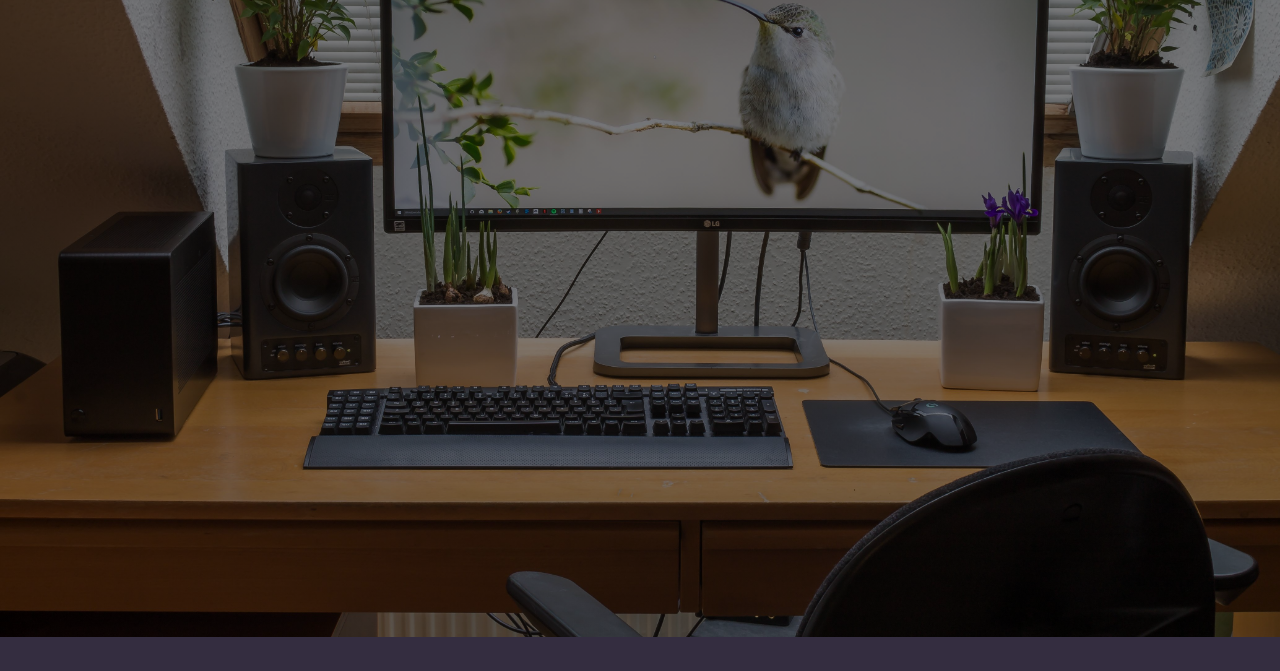
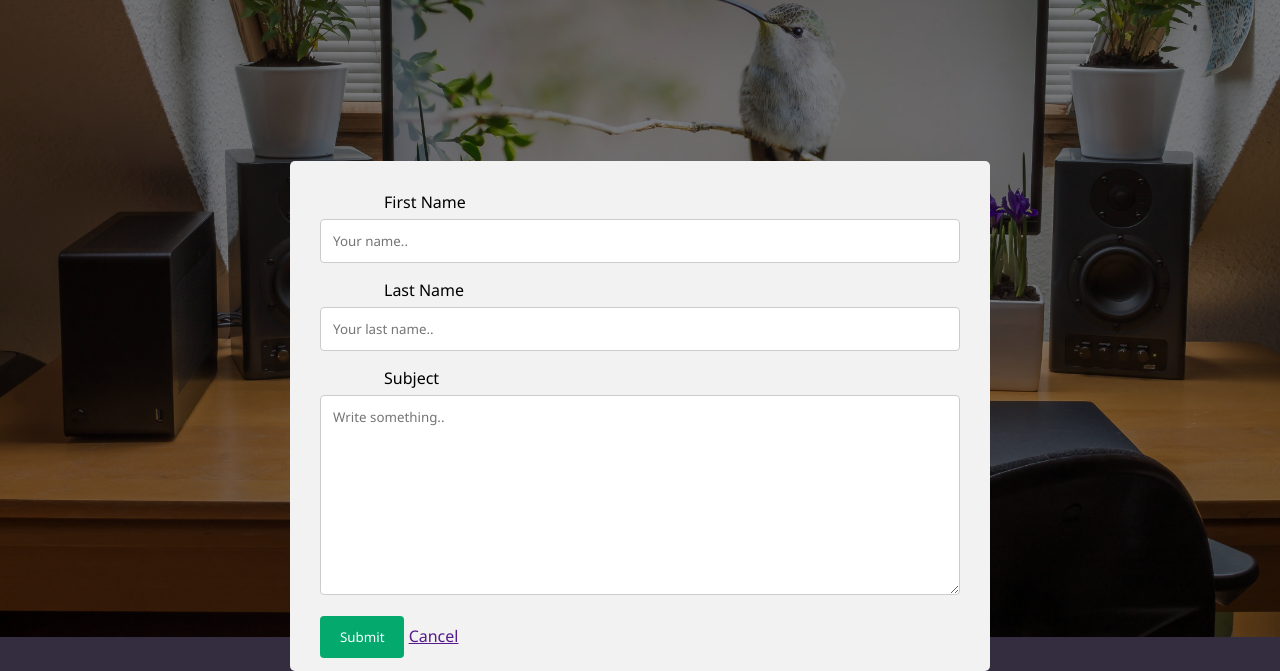
Before and after one commit to 20rp/my-site, a website built with Vite: page index.html in a window 1280 px wide. Both pictures are taken after a click on the link "Get in touch". Shown: the part 199-870 px from the top of the page. Before the commit the page ends 836 px from the top, so only its background shows below. Built offline with nearby package versions, Linux system fonts and the light colour scheme.

Commit message:
Added contact form and made form hidden by default

```diff
--- a/index.html
+++ b/index.html
@@ -1,6 +1,5 @@
 <!--
   TODO:
-    - add stylesheets
     - centre elements
     - add responsive design
     - divide into sections with divs
@@ -23,7 +22,12 @@
         <li class="heading"><a href="/pages/work.html">Work</a></li>
         <li class="heading"><a href="/pages/interests.html">Interests</a></li>
         <li>
-          <a href="#" id="contact-button">Get in touch</a>
+          <a
+            href="#"
+            id="contact-button"
+            onclick="document.getElementById('contact-form').style.display = 'block'"
+            >Get in touch</a
+          >
         </li>
         <script src="scripts.js"></script>
       </ul>
@@ -31,6 +35,33 @@
         <h1>Professional Portfolio</h1>
         <h2>Arlo Wotherspoon</h2>
       </div>
+      <div class="container" id="container">
+        <form class="" action="">
+          <label for="fname">First Name</label>
+          <input
+            type="text"
+            id="fname"
+            name="firstname"
+            placeholder="Your name.."
+          />
+          <label for="lname">Last Name</label>
+          <input
+            type="text"
+            id="lname"
+            name="lastname"
+            placeholder="Your last name.."
+          />
+          <label for="subject">Subject</label>
+          <textarea
+            id="subject"
+            name="subject"
+            placeholder="Write something.."
+            style="height: 200px"
+          ></textarea>
+          <input type="submit" value="Submit" />
+          <a href="" id="cancel-button">Cancel</a>
+        </form>
+      </div>
     </div>
   </body>
 </html>
--- a/scripts.js
+++ b/scripts.js
@@ -1,6 +1,7 @@
 const contact = document.getElementById("contact-button");
-contact.addEventListener("click", myAlert);
+contact.addEventListener("click", toggleContact);
 
-function myAlert() {
-  alert("Yesssss");
+function toggleContact() {
+  const contactForm = document.getElementById("container");
+  contactForm.style.display = "block";
 }
--- /dev/null
+++ b/sidebar.css
@@ -0,0 +1 @@
+/* TODO: add sidebar styles */
--- a/style.css
+++ b/style.css
@@ -82,8 +82,52 @@ h2 {
   position: relative;
 }
 
-.contact {
-  position: absolute;
-  top: -2px;
-  right: 0px;
+label {
+  padding: 5% 10%;
 }
+
+/* Style inputs with type="text", select elements and textareas */
+input[type="text"],
+select,
+textarea {
+  width: 100%; /* Full width */
+  padding: 12px; /* Some padding */
+  border: 1px solid #ccc; /* Gray border */
+  border-radius: 4px; /* Rounded borders */
+  box-sizing: border-box; /* Make sure that padding and width stays in place */
+  margin-top: 6px; /* Add a top margin */
+  margin-bottom: 16px; /* Bottom margin */
+  resize: vertical; /* Allow the user to vertically resize the textarea (not horizontally) */
+}
+
+/* Style the submit button with a specific background color etc */
+input[type="submit"] {
+  background-color: #04aa6d;
+  color: white;
+  padding: 12px 20px;
+  border: none;
+  border-radius: 4px;
+  cursor: pointer;
+}
+
+/* When moving the mouse over the submit button, add a darker green color */
+input[type="submit"]:hover {
+  background-color: #45a049;
+}
+
+/* Add a background color and some padding around the form */
+.container {
+  display: none;
+  position: relative;
+  top: 300px;
+  border-radius: 5px;
+  background-color: #f2f2f2;
+  padding: 30px;
+  width: 50%;
+  height: 450px;
+}
+
+#cancel-button {
+  position: relative;
+  text-align: right;
+}
```
